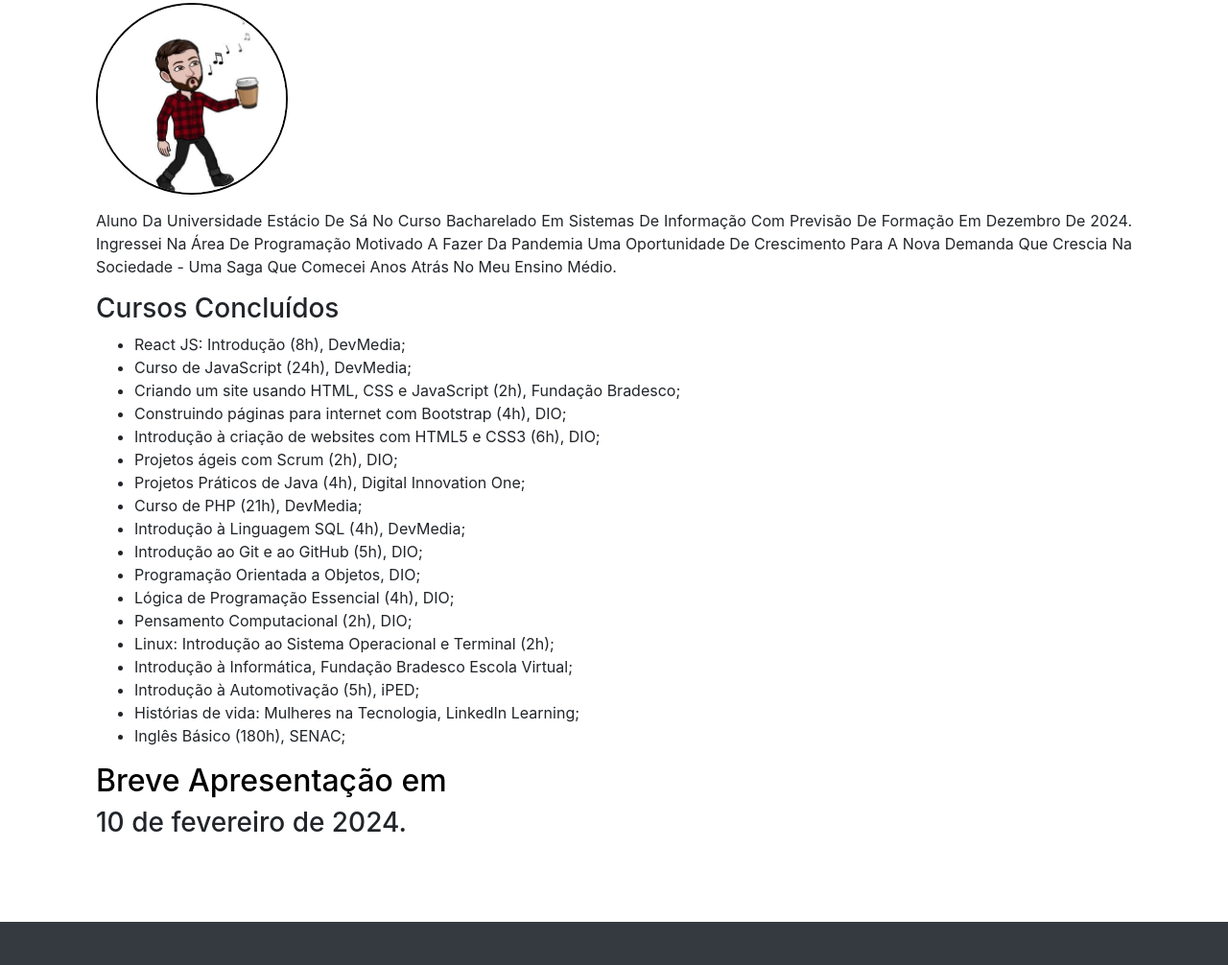
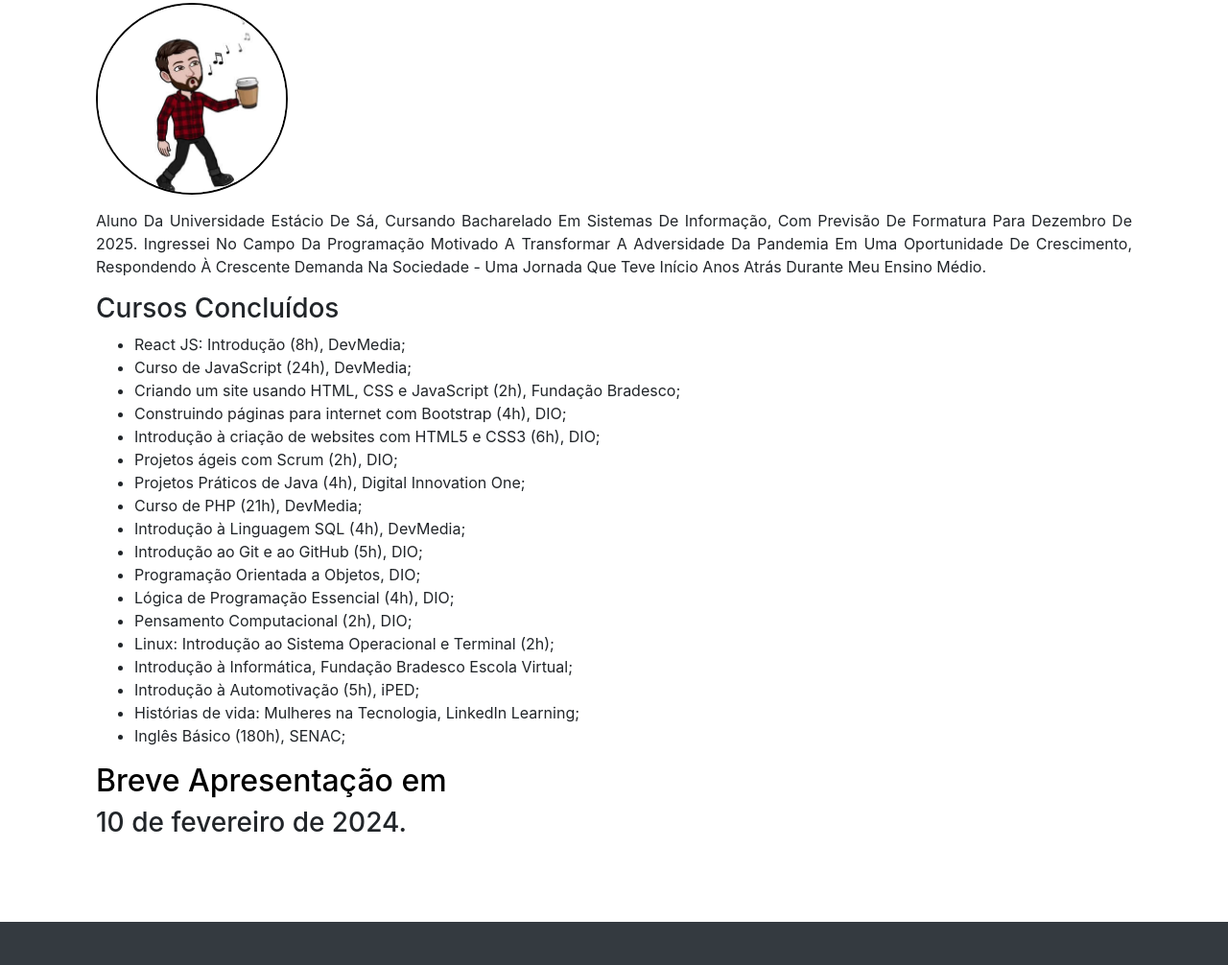
Before and after one commit to eduardosaatkamp/portfolioEduardoSaat, a website: page index.html in a window 1280 px wide. Shown: the part 1035-2041 px from the top of the page at 96% size. Drawn offline with Linux system fonts and the light colour scheme.

Commit message:
Revisado Texto de Bio

```diff
--- a/index.html
+++ b/index.html
@@ -109,7 +109,7 @@
               <img src="HTML_IMAGENS/HomemComCafe.jpg" alt="Representação em cartoon de um homem com um copo de café" class="photo">
           </header>
           <P class="post_content">
-              Aluno da Universidade Estácio de Sá no curso bacharelado em Sistemas de Informação com previsão de formação em dezembro de 2024.  Ingressei na área de programação motivado a fazer da pandemia uma oportunidade de crescimento para a nova demanda que crescia na sociedade -  uma saga que comecei anos atrás no meu ensino médio.
+            Aluno da Universidade Estácio de Sá, cursando bacharelado em Sistemas de Informação, com previsão de formatura para dezembro de 2025. Ingressei no campo da programação motivado a transformar a adversidade da pandemia em uma oportunidade de crescimento, respondendo à crescente demanda na sociedade - uma jornada que teve início anos atrás durante meu ensino médio.
             </p>
             <P class="post_content">
           <h3>Cursos Concluídos</h3>
```
